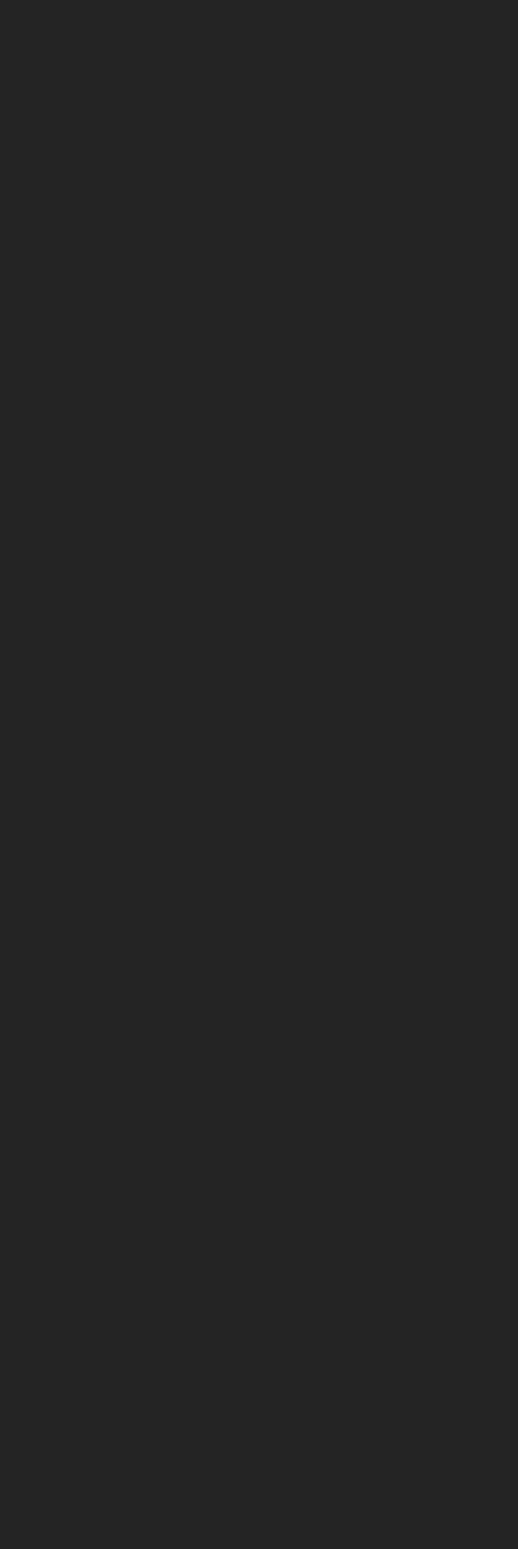
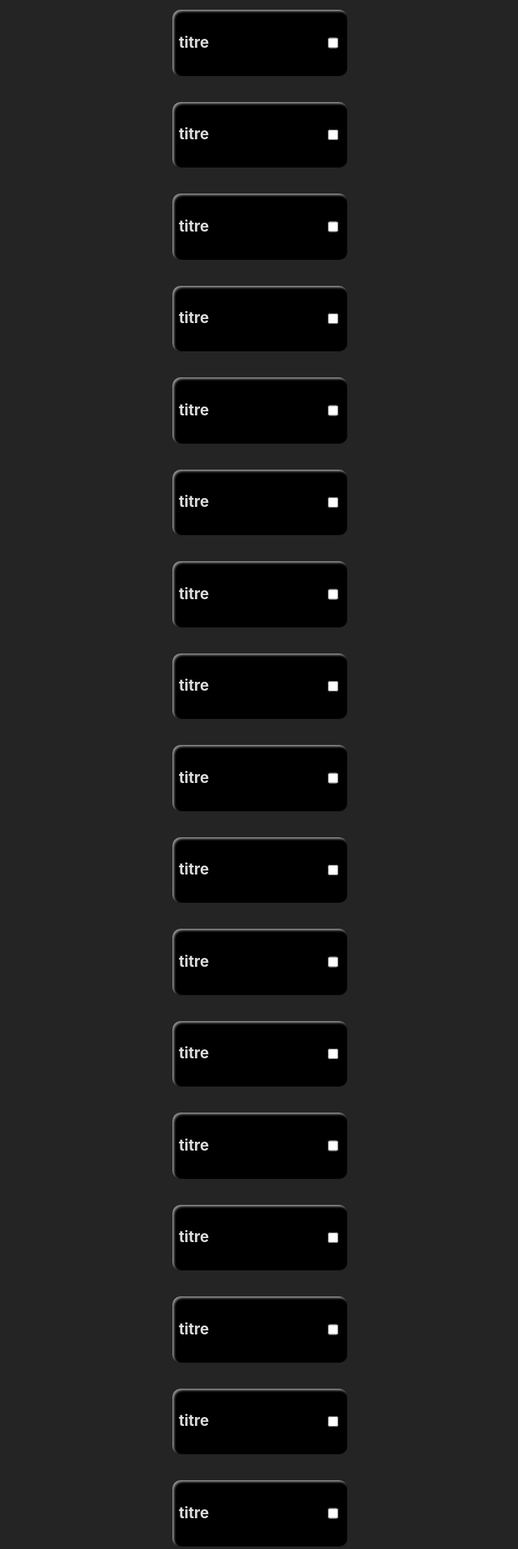
Before and after one commit to kykykyl2/todoList, a React (Vite) app: page / in a window 1280 px wide. Shown: the part 167-2080 px from the top of the page at 81% size, without its empty margins (319-959 px from the left). Before the commit the page ends 800 px from the top, so only its background shows below. Built offline with nearby package versions, Linux system fonts and the light colour scheme.

Commit message:
upgrading list

```diff
--- a/src/components/Liste/index.jsx
+++ b/src/components/Liste/index.jsx
@@ -2,8 +2,40 @@ import './styles.css'
 import ListeItem from '../ListeItem'
 
 const Liste = () => (
-    <div>
+    <div className='list'>
         <ListeItem />
+        <ListeItem />
+        <ListeItem />
+        <ListeItem />
+        <ListeItem />
+        <ListeItem />
+        <ListeItem />
+        <ListeItem />
+        <ListeItem />
+        <ListeItem />
+        <ListeItem />
+        <ListeItem />
+        <ListeItem />
+        <ListeItem />
+        <ListeItem />
+        <ListeItem />
+        <ListeItem />
+        <ListeItem />
+        <ListeItem />
+        <ListeItem />
+        <ListeItem />
+        <ListeItem />
+        <ListeItem />
+        <ListeItem />
+        <ListeItem />
+        <ListeItem />
+        <ListeItem />
+        <ListeItem />
+        <ListeItem />
+        <ListeItem />
+        <ListeItem />
+        <ListeItem />
+
     </div>
 )
 
--- a/src/components/Liste/styles.css
+++ b/src/components/Liste/styles.css
@@ -0,0 +1,9 @@
+.list {
+    display: flex;
+    flex-direction: column;
+    justify-content: center;
+    align-items: center;
+    margin-top: 2rem;
+    gap: 2rem;
+    overflow: auto;
+}
--- a/src/components/ListeItem/index.jsx
+++ b/src/components/ListeItem/index.jsx
@@ -1,7 +1,11 @@
 import './styles.css'
 
 const ListeItem = () => (
-    <div>TOTO</div>
+    <div className='liste_item'>
+        <h3>titre</h3>
+        <input type="checkbox" />
+    </div>
+
 )
 
 export default ListeItem
--- a/src/components/ListeItem/styles.css
+++ b/src/components/ListeItem/styles.css
@@ -0,0 +1,14 @@
+.liste_item {
+    border: 0;
+    padding: 8px;
+    border-radius: 10px;
+    display: flex;
+    min-width: 200px;
+    justify-content: space-between;
+    box-shadow:
+      inset 2px 2px 3px rgba(255, 255, 255, 0.6),
+      inset -2px -2px 3px rgba(0, 0, 0, 0.6);
+    background-color: rgba(0, 0, 0, 1);
+    text-shadow: 1px 1px 1px #000;
+
+}
```
